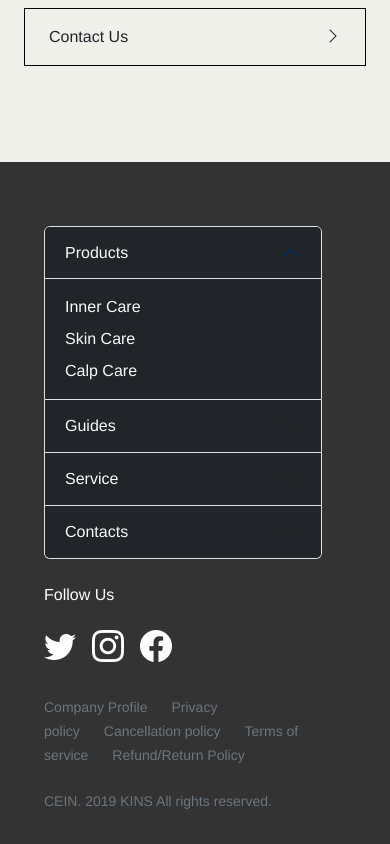
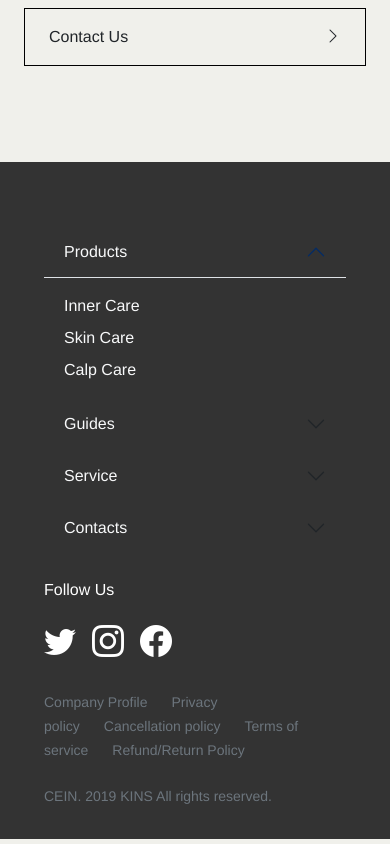
Before and after one commit to 1CL0UD/cein-react, a React (Vite) app: page /faq in a window 390 px wide. Shown: the part 749-1593 px from the top of the page. Built offline with nearby package versions, Linux system fonts and the light colour scheme.

Commit message:
added hrefContent prop and string[] for data type

```diff
--- a/src/components/shared/Footer.tsx
+++ b/src/components/shared/Footer.tsx
@@ -19,7 +19,7 @@ const Footer = () => {
               </div>
             </div>
           </div>
-          <div className="col-md-8 row d-md-grid d-none order-md-2 order-1">
+          <div className="col-md-8 d-md-grid d-none order-md-2 order-1">
             <div className="row">
               <div className="col-3 d-flex flex-column gap-2">
                 <h4 className="fs-4 mb-1">Products</h4>
@@ -65,15 +65,12 @@ const Footer = () => {
               </div>
             </div>
           </div>
-          <div className="col-md-8 row d-md-none d-grid order-md-2 mb-4 order-1">
-            <div
-              className="accordion border-0"
-              id="accordionPanelsStayOpenExample"
-            >
-              <div className="accordion-item bg-dark text-light">
+          <div className="col-md-8 d-md-none d-grid order-md-2 mb-4 order-1">
+            <div className="accordion" id="accordionFooter">
+              <div className="accordion-item bg-transparent rounded-0 border-0 text-light">
                 <h2 className="accordion-header">
                   <button
-                    className="accordion-button bg-dark text-light"
+                    className="accordion-button bg-transparent rounded-0 border-0 text-light"
                     type="button"
                     data-bs-toggle="collapse"
                     data-bs-target="#panelsStayOpen-collapseOne"
@@ -100,10 +97,10 @@ const Footer = () => {
                   </div>
                 </div>
               </div>
-              <div className="accordion-item bg-dark text-light">
+              <div className="accordion-item bg-transparent rounded-0 border-0 text-light">
                 <h2 className="accordion-header">
                   <button
-                    className="accordion-button bg-dark text-light collapsed"
+                    className="accordion-button bg-transparent rounded-0 border-0 text-light collapsed"
                     type="button"
                     data-bs-toggle="collapse"
                     data-bs-target="#panelsStayOpen-collapseTwo"
@@ -130,10 +127,10 @@ const Footer = () => {
                   </div>
                 </div>
               </div>
-              <div className="accordion-item bg-dark text-light">
+              <div className="accordion-item bg-transparent rounded-0 border-0 text-light">
                 <h2 className="accordion-header">
                   <button
-                    className="accordion-button bg-dark text-light collapsed"
+                    className="accordion-button bg-transparent rounded-0 border-0 text-light collapsed"
                     type="button"
                     data-bs-toggle="collapse"
                     data-bs-target="#panelsStayOpen-collapseThree"
@@ -160,10 +157,10 @@ const Footer = () => {
                   </div>
                 </div>
               </div>
-              <div className="accordion-item bg-dark text-light">
+              <div className="accordion-item bg-transparent rounded-0 border-0 text-light">
                 <h2 className="accordion-header">
                   <button
-                    className="accordion-button bg-dark text-light collapsed"
+                    className="accordion-button bg-transparent text-light collapsed"
                     type="button"
                     data-bs-toggle="collapse"
                     data-bs-target="#panelsStayOpen-collapseFour"
```
